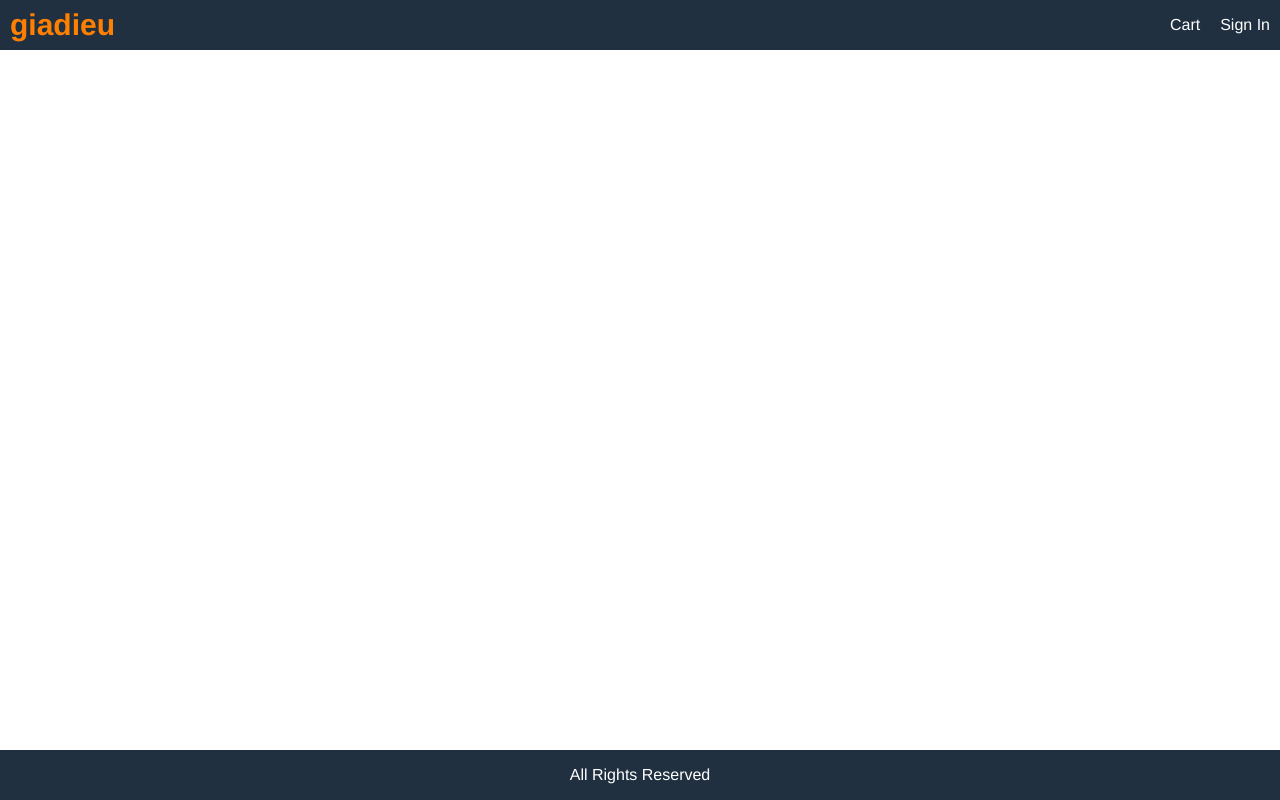
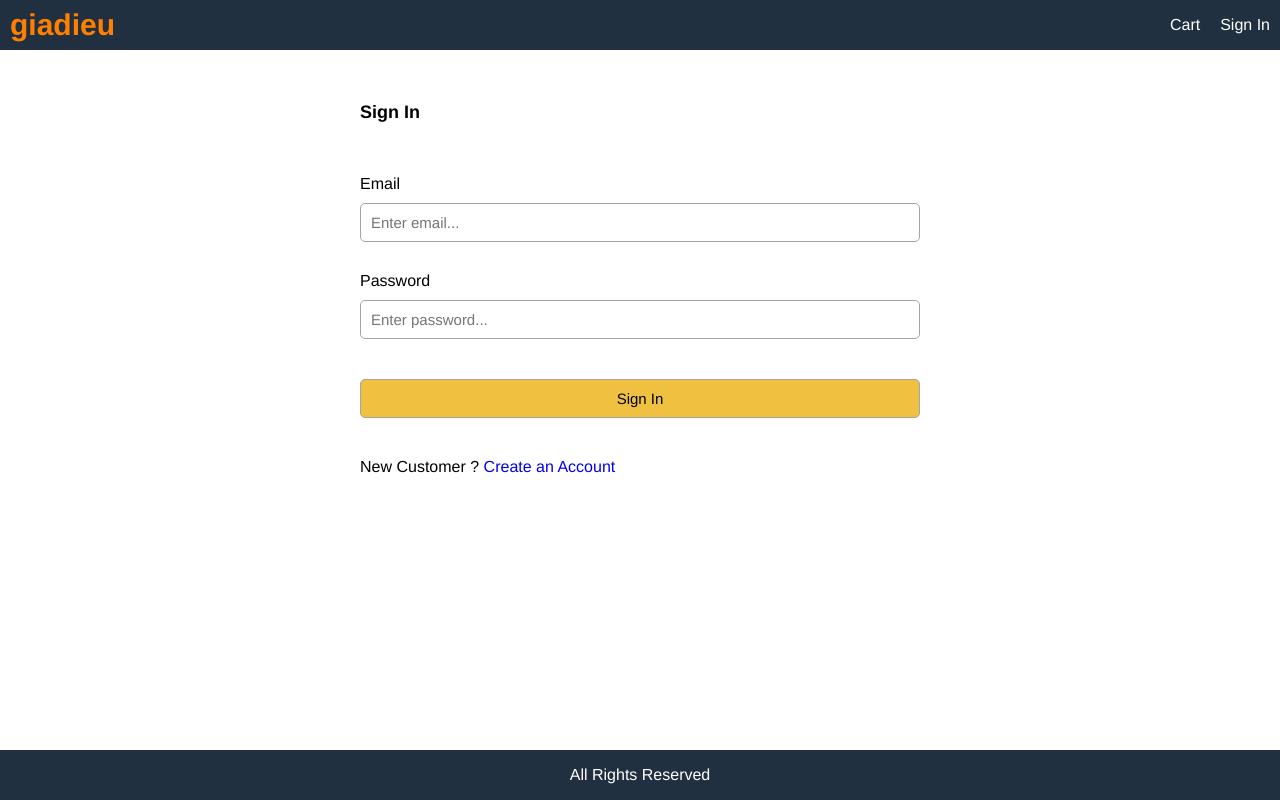
Before and after one commit to GiaDieu/ecommerce, a React (Create React App) app in the folder client/: page /signin in a window 1280 px wide. Built offline with nearby package versions, Linux system fonts and the light colour scheme.

Commit message:
create_SignInScreenComp

```diff
--- a/client/src/App.js
+++ b/client/src/App.js
@@ -5,6 +5,7 @@
 import ProductScreen from './Screens/ProductScreen';
 import Footer from './Layout/Footer';
 import CartScreen from './Screens/CartScreen';
+import SigninScreen from './Screens/SigninScreen';
 
 const App = () => {
   return (
@@ -15,6 +16,7 @@
           <Route path="/" exact component={HomeScreen} />
           <Route path="/product/:id" component={ProductScreen} />
           <Route path="/cart/:id?" component={CartScreen} />
+          <Route path="/signin" component={SigninScreen} />
         </main>
         <Footer />
       </div>
--- /dev/null
+++ b/client/src/Screens/SigninScreen.js
@@ -0,0 +1,60 @@
+import React, { useState } from 'react';
+import { Link } from 'react-router-dom';
+
+const SigninScreen = () => {
+  const [email, setEmail] = useState('');
+  const [password, setPassword] = useState('');
+
+  const onSubmitHandler = (e) => {
+    e.preventDefault();
+    //TODO: signin action
+  };
+
+  return (
+    <>
+      <form className="form" onSubmit={onSubmitHandler}>
+        <div>
+          <h1>Sign In</h1>
+        </div>
+        <div>
+          <label htmlFor="email">Email</label>
+          <input
+            type="email"
+            required
+            name="email"
+            id="email"
+            placeholder="Enter email..."
+            value={email}
+            onChange={(e) => setEmail(e.target.value)}
+          />
+        </div>
+        <div>
+          <label htmlFor="password">Password</label>
+          <input
+            type="password"
+            required
+            name="password"
+            id="password"
+            placeholder="Enter password..."
+            value={password}
+            onChange={(e) => setPassword('')}
+          />
+        </div>
+        <div>
+          <label />
+          <button className="primary" type="submit">
+            Sign In
+          </button>
+        </div>
+        <div>
+          <label />
+          <div>
+            New Customer ? <Link to="/register">Create an Account</Link>
+          </div>
+        </div>
+      </form>
+    </>
+  );
+};
+
+export default SigninScreen;
--- a/client/src/index.css
+++ b/client/src/index.css
@@ -258,3 +258,20 @@
   max-width: 120px;
   flex: 1 1 auto;
 }
+
+/* form */
+.form {
+  max-width: 60rem;
+  margin: 0 auto;
+}
+
+.form > div {
+  display: flex;
+  flex-direction: column;
+  margin: 2rem;
+}
+
+.form label {
+  margin: 1rem 0;
+  display: block;
+}
```
